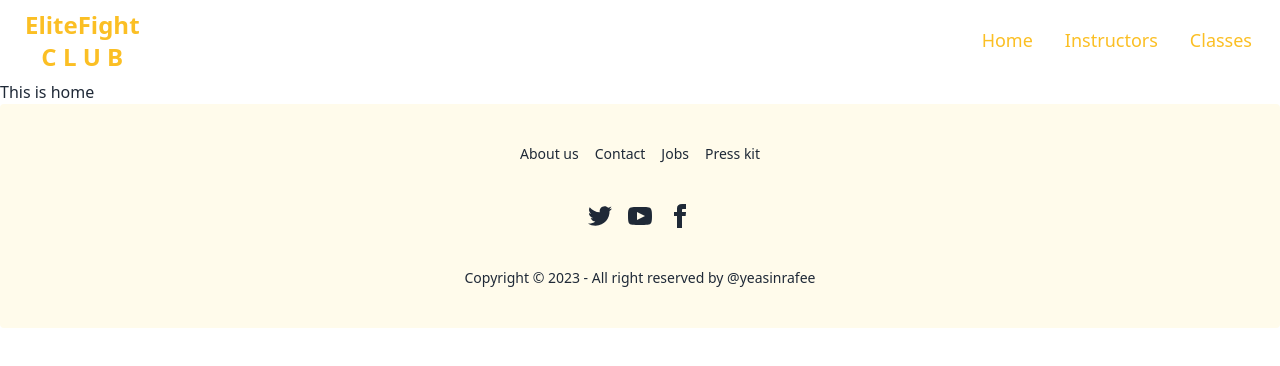
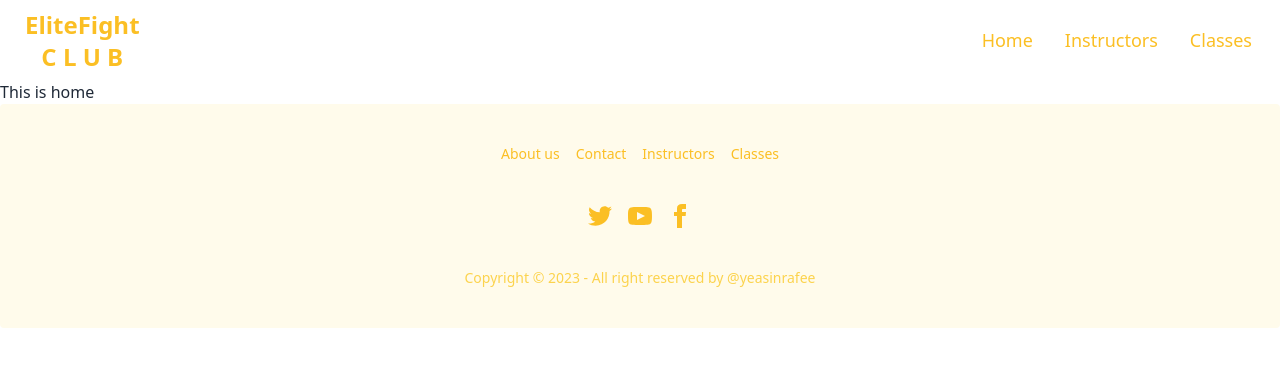
Before and after one commit to yeasinrafee/elite-fight-club-client, a React (Vite) app: page / in a window 1280 px wide. Shown: the top 366 px of the page. Built offline with nearby package versions, Linux system fonts and the light colour scheme.

Commit message:
error page, dynamic title hook, text colors

```diff
--- a/package.json
+++ b/package.json
@@ -10,10 +10,12 @@
     "preview": "vite preview"
   },
   "dependencies": {
+    "@heroicons/react": "^2.0.18",
     "localforage": "^1.10.0",
     "match-sorter": "^6.3.1",
     "react": "^18.2.0",
     "react-dom": "^18.2.0",
+    "react-icons": "^4.9.0",
     "react-router-dom": "^6.12.1",
     "sort-by": "^1.2.0"
   },
--- a/src/Routes/router.jsx
+++ b/src/Routes/router.jsx
@@ -1,11 +1,13 @@
 import { createBrowserRouter } from "react-router-dom";
 import Main from "../Layout/Main";
 import Home from "../pages/Home/Home";
+import ErrorPage from "../pages/ErrorPage/ErrorPage";
 
 export const router = createBrowserRouter([
   {
     path: "/",
     element: <Main />,
+    errorElement: <ErrorPage />,
     children: [
       {
         path: "/",
--- /dev/null
+++ b/src/hooks/useTitle.jsx
@@ -0,0 +1,9 @@
+import { useEffect } from "react";
+
+const useTitle = (title) => {
+  useEffect(() => {
+    document.title = title;
+  }, [title]);
+};
+
+export default useTitle;
--- /dev/null
+++ b/src/pages/ErrorPage/ErrorPage.jsx
@@ -0,0 +1,30 @@
+import { FaceFrownIcon } from "@heroicons/react/24/solid";
+import { Link, useRouteError } from "react-router-dom";
+import useTitle from "../../hooks/useTitle";
+
+const ErrorPage = () => {
+  useTitle("EliteFightClub | ErrorPage");
+  const { error, status } = useRouteError();
+
+  return (
+    <section className="flex items-center h-screen p-16 bg-amber-50 text-gray-900">
+      <div className="container flex flex-col items-center justify-center px-5 mx-auto my-8">
+        <FaceFrownIcon className="w-40 h-40 text-amber-400" />
+        <div className="max-w-md text-center">
+          <h2 className="mb-8 font-extrabold text-9xl text-amber-400">
+            <span className="sr-only">Error</span>
+            {status || 404}
+          </h2>
+          <p className="text-2xl font-semibold md:text-3xl text-gray-600 mb-8">
+            {error?.message}
+          </p>
+          <Link to="/" className="btn bg-amber-400 border-none">
+            Back to homepage
+          </Link>
+        </div>
+      </div>
+    </section>
+  );
+};
+
+export default ErrorPage;
--- a/src/pages/Home/Home.jsx
+++ b/src/pages/Home/Home.jsx
@@ -1,4 +1,7 @@
+import useTitle from "../../hooks/useTitle";
+
 const Home = () => {
+  useTitle("EliteFightClub | Home");
   return (
     <div>
       <h1>This is home</h1>
--- a/src/pages/Shared/Footer.jsx
+++ b/src/pages/Shared/Footer.jsx
@@ -1,14 +1,14 @@
 const Footer = () => {
   return (
     <footer className="footer footer-center p-10 bg-amber-50 text-base-content rounded">
-      <div className="grid grid-flow-col gap-4">
+      <div className="grid grid-flow-col gap-4 text-amber-400">
         <a className="link link-hover">About us</a>
         <a className="link link-hover">Contact</a>
-        <a className="link link-hover">Jobs</a>
-        <a className="link link-hover">Press kit</a>
+        <a className="link link-hover">Instructors</a>
+        <a className="link link-hover">Classes</a>
       </div>
       <div>
-        <div className="grid grid-flow-col gap-4">
+        <div className="grid grid-flow-col gap-4 text-amber-400">
           <a>
             <svg
               xmlns="http://www.w3.org/2000/svg"
@@ -45,7 +45,9 @@ const Footer = () => {
         </div>
       </div>
       <div>
-        <p>Copyright © 2023 - All right reserved by @yeasinrafee</p>
+        <p className="text-amber-300">
+          Copyright © 2023 - All right reserved by @yeasinrafee
+        </p>
       </div>
     </footer>
   );
```
Also changed, not shown: 1 other file (tests, documents, lock files or other folders).
